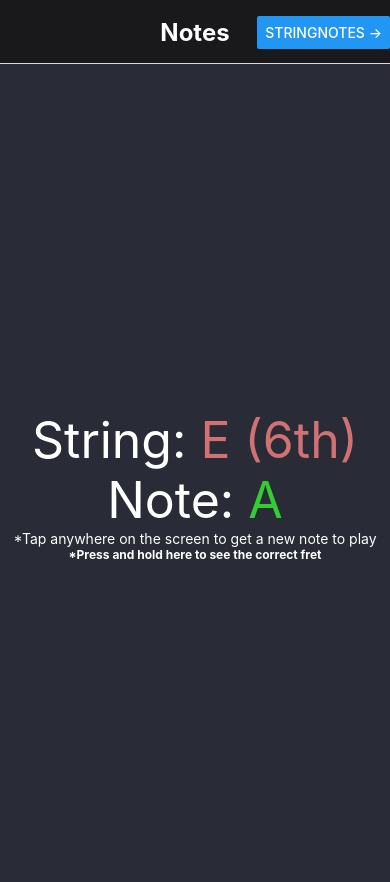
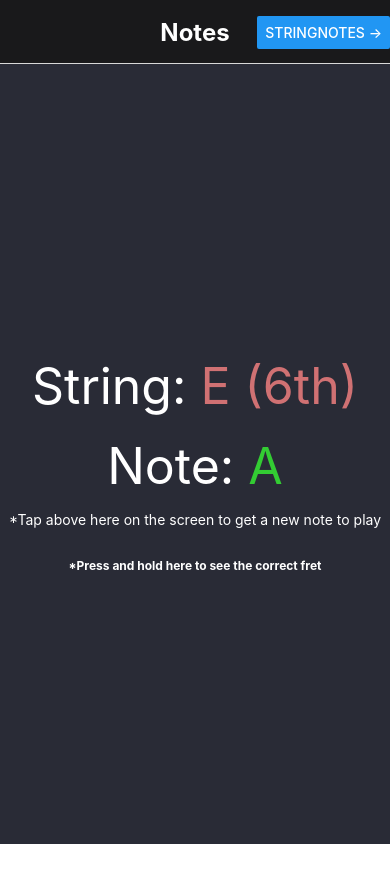
Before and after one commit to Brandon205/guitario, a React Native app: screen / in a window 390 px wide. Shown: the top 882 px of the page. After the commit the page ends 844 px from the top, so only its background shows below. Built offline with nearby package versions, Linux system fonts and the light colour scheme.

Commit message:
Fixed issue #001 and spread out content more

```diff
--- a/components/Notes.js
+++ b/components/Notes.js
@@ -1,5 +1,5 @@
 import React, { useState } from 'react'
-import { View, Text, StyleSheet, Dimensions, TouchableOpacity} from 'react-native'
+import { View, Text, StyleSheet, TouchableOpacity} from 'react-native'
 const frets = require('./frets.json')
 
 export default function Notes(props) {
@@ -11,12 +11,14 @@ export default function Notes(props) {
     }
 
     return (
-        <View style={styles.container} onTouchStart={() => playThis()}>
-            <Text style={styles.noteText}>String: <Text style={{color: props.stringColor}}>{props.string}</Text></Text>
-            <Text style={styles.noteText}>Note: <Text style={{color: props.noteColor}}>{props.note}</Text></Text>
-            <Text style={{color: '#fff'}}>*Tap anywhere on the screen to get a new note to play</Text>
+        <View style={styles.container}>
+            <Text style={{display: showAnswer ? 'flex' : 'none', color: 'white', fontSize: 30}}>Fret: {frets[props.string][props.note]}</Text>
+            <View style={styles.toPlay} onTouchEnd={() => playThis()}>
+                <Text style={styles.noteText}>String: <Text style={{color: props.stringColor}}>{props.string}</Text></Text>
+                <Text style={styles.noteText}>Note: <Text style={{color: props.noteColor}}>{props.note}</Text></Text>
+            </View>
+            <Text style={{color: '#fff', marginTop: 15}}>*Tap above here on the screen to get a new note to play</Text>
             <TouchableOpacity style={styles.answer} onLongPress={() => setShowAnswer(true)} onPressOut={() => setShowAnswer(false)}><Text style={styles.answer}>*Press and hold here to see the correct fret</Text></TouchableOpacity>
-            <Text style={{display: showAnswer ? 'flex' : 'none', color: 'white', fontSize: 20}}>{frets[props.string][props.note]}</Text>
         </View>
     )
 }
@@ -28,16 +30,22 @@ const styles = StyleSheet.create({
         justifyContent: 'center',
         alignItems: 'center',
         backgroundColor: '#292B36',
-        width: Dimensions.get('window').width,
-        height: Dimensions.get('window').height
+        width: '100%',
+        height: '100%'
     },
     noteText: {
         fontSize: 50,
-        color: 'white'
+        color: 'white',
+        paddingTop: 20
     },
     answer: {
         fontSize: 12,
+        marginTop: 15,
         color: 'white',
         fontWeight: 'bold'
+    },
+    toPlay: {
+        display: 'flex',
+        alignItems: 'center'
     }
 })
```
